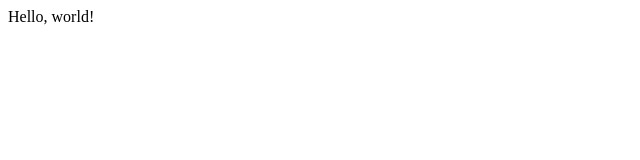
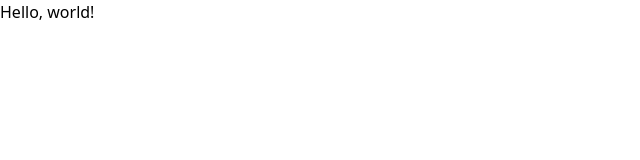
Before and after one commit to kiki-kanri/nuxt3-template, a Nuxt app: page / in a window 1280 px wide. Shown: the top 160 px of the page, without its empty margins (0-640 px from the left). Built offline with nearby package versions, Linux system fonts and the light colour scheme.

Commit message:
feat: add tailwindcss module

```diff
--- a/nuxt.config.ts
+++ b/nuxt.config.ts
@@ -22,6 +22,7 @@ export default defineNuxtConfig({
 		payloadExtraction: false
 	},
 	modules: [
+		'@nuxtjs/tailwindcss',
 		'@vueuse/nuxt',
 		'nuxt-purgecss'
 	],
@@ -39,6 +40,7 @@ export default defineNuxtConfig({
 		}
 	},
 	ssr: false,
+	tailwindcss: {},
 	typescript: {
 		tsConfig: {
 			compilerOptions: {
--- a/package.json
+++ b/package.json
@@ -8,6 +8,7 @@
     "postinstall": "nuxt prepare"
   },
   "devDependencies": {
+    "@nuxtjs/tailwindcss": "^6.8.0",
     "@vueuse/nuxt": "^10.4.1",
     "nuxt": "^3.7.1",
     "nuxt-purgecss": "^2.0.0",
--- /dev/null
+++ b/tailwind.config.ts
@@ -0,0 +1,7 @@
+import { Config } from 'tailwindcss';
+
+export default <Config>{
+	content: [],
+	plugins: [],
+	theme: {}
+}
```
Also changed, not shown: 1 other file (tests, documents, lock files or other folders).
